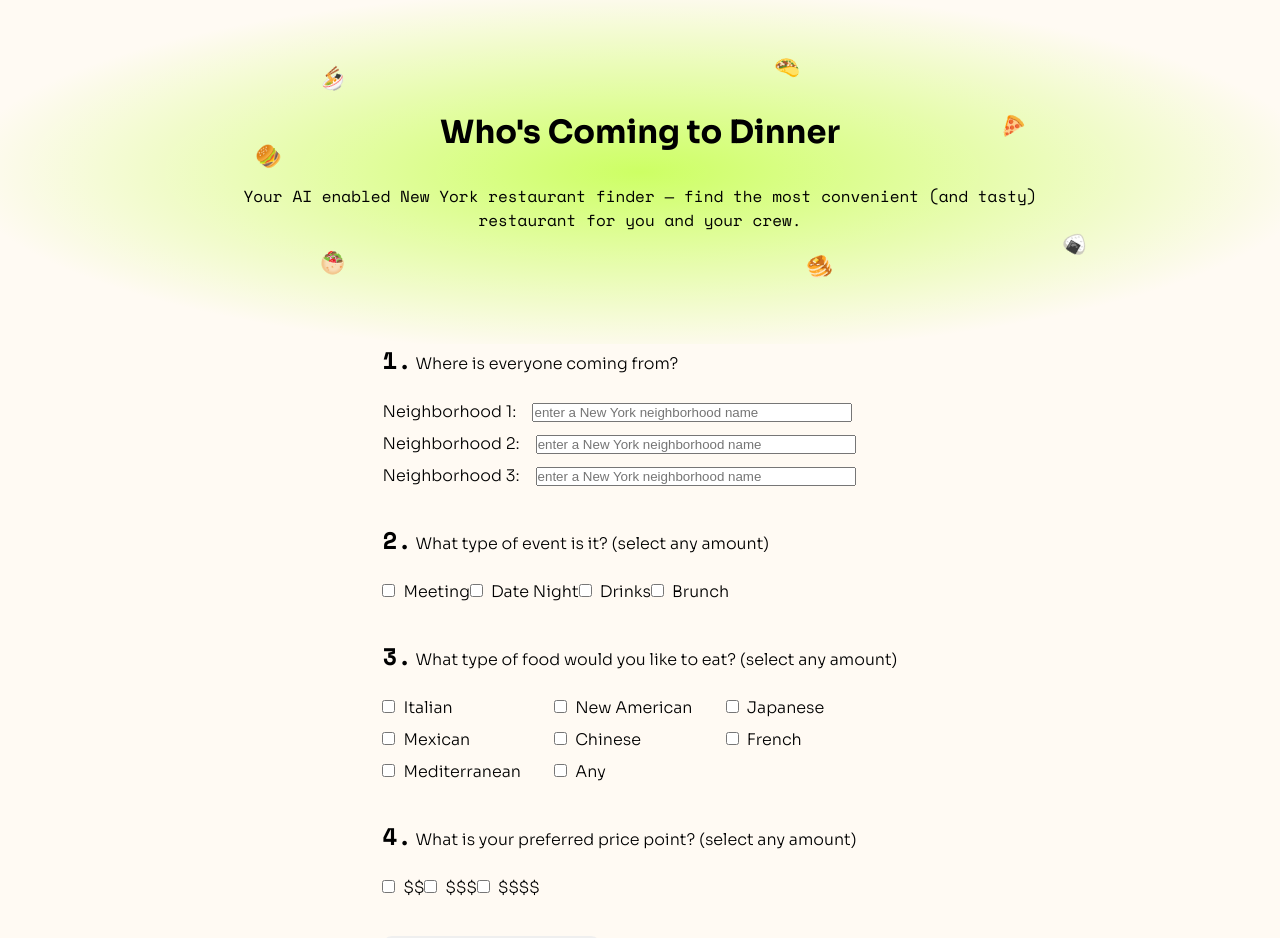
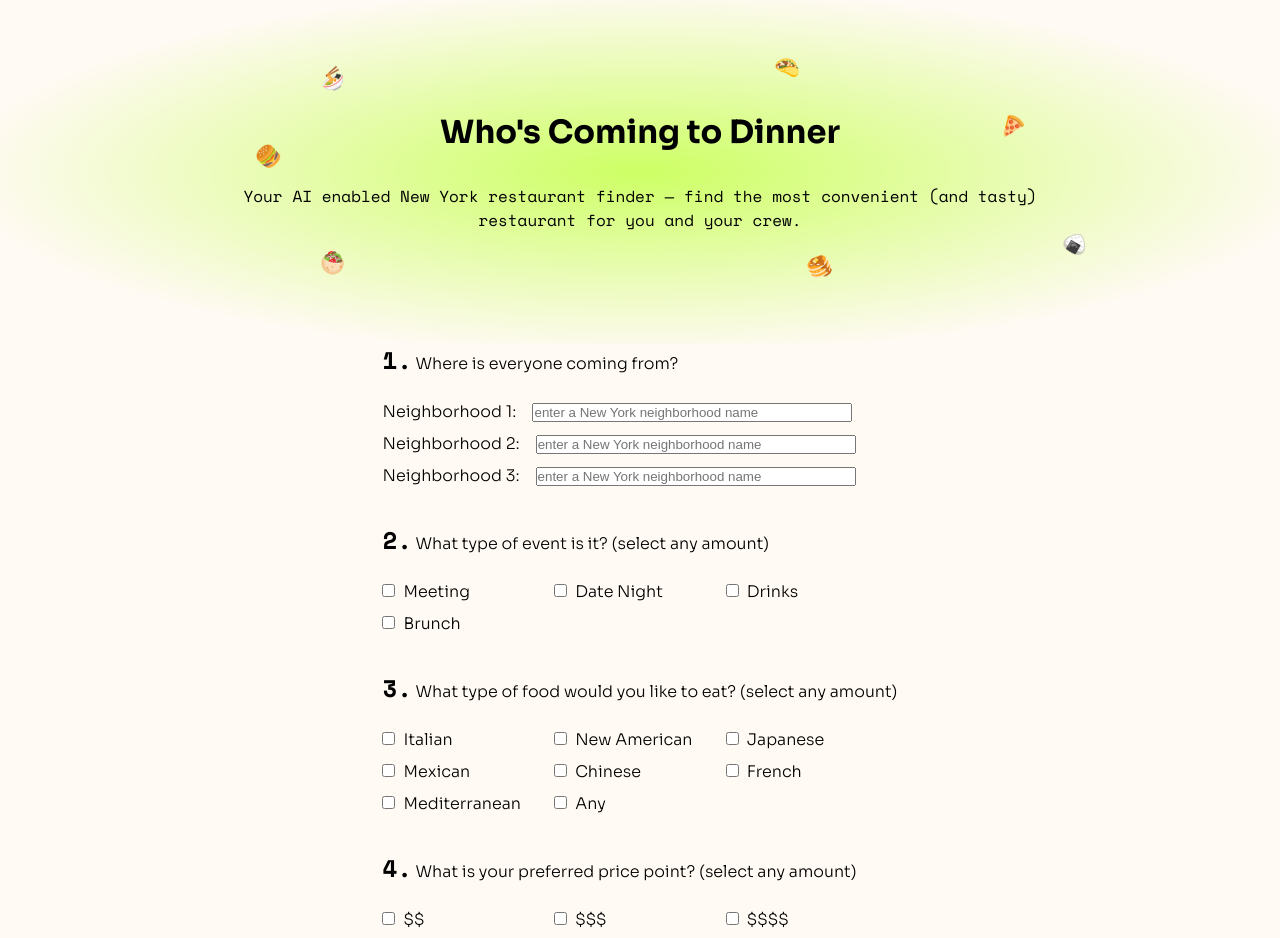
Before and after one commit to ajasinger/dinner-app, a Next.js app: page / in a window 1280 px wide. Shown: the top 938 px of the page. Built offline with nearby package versions, Linux system fonts and the light colour scheme.

Commit message:
style eventType and price checkboxes with grid

```diff
--- a/components/FormBlock.jsx
+++ b/components/FormBlock.jsx
@@ -158,6 +158,7 @@ const FormBlock = () => {
                 {/* event type */}
                 <fieldset className={styles.eventType}>
                     <legend className={styles.inputTitle}><span className={styles.number}>2.</span>  What type of event is it? (select any amount)</legend>
+                    <div>
                         <input
                             type="checkbox"
                             id="meeting"
@@ -167,6 +168,8 @@ const FormBlock = () => {
                             // className={formEntry ? "checked" : ""}
                         />
                         <label htmlFor="meeting" className={styles.checkboxLabel}>Meeting</label>
+                    </div>
+                    <div>
                         <input
                             type="checkbox"
                             id="dateNight"
@@ -176,6 +179,8 @@ const FormBlock = () => {
                             className={styles.checkbox}
                         />
                         <label htmlFor="dateNight" className={styles.checkboxLabel}>Date Night</label>
+                    </div>
+                    <div>
                         <input
                             type="checkbox"
                             id="drinks"
@@ -185,6 +190,8 @@ const FormBlock = () => {
                             className={styles.checkbox}
                         />
                         <label htmlFor="drinks" className={styles.checkboxLabel}>Drinks</label>
+                    </div>
+                    <div>
                         <input
                             type="checkbox"
                             id="brunch"
@@ -194,6 +201,7 @@ const FormBlock = () => {
                             className={styles.checkbox}
                         />
                         <label htmlFor="brunch" className={styles.checkboxLabel}>Brunch</label>
+                    </div>
                 </fieldset>
 
                 {/* food types */}
@@ -291,6 +299,7 @@ const FormBlock = () => {
                 {/* price point */}
                 <fieldset className={styles.price}>
                     <legend className={styles.inputTitle}><span className={styles.number}>4.</span>  What is your preferred price point? (select any amount)</legend>
+                    <div>
                         <input
                             type="checkbox"
                             id="inexpensive"
@@ -299,6 +308,8 @@ const FormBlock = () => {
                             onChange={handlePriceChange}
                         />
                         <label htmlFor="inexpensive" className={styles.checkboxLabel}>$$</label>
+                    </div>
+                    <div>
                         <input
                             type="checkbox"
                             id="midPriced"
@@ -308,6 +319,8 @@ const FormBlock = () => {
                             className={styles.checkbox}
                         />
                         <label htmlFor="midPriced" className={styles.checkboxLabel}>$$$</label>
+                    </div>
+                    <div>
                         <input
                             type="checkbox"
                             id="expensive"
@@ -317,6 +330,7 @@ const FormBlock = () => {
                             className={styles.checkbox}
                         />
                         <label htmlFor="expensive" className={styles.checkboxLabel}>$$$$</label>
+                    </div>
                 </fieldset>
 
                 {/* button */}
--- a/styles/FormBlock.module.css
+++ b/styles/FormBlock.module.css
@@ -10,27 +10,15 @@
 
 }
 
-.eventType {
-    border: none;
-    padding-bottom: 2rem;
-    line-height: 2rem;
-    font-weight: 300;
-}
-
-.foodType {
+.foodType,
+.eventType,
+.price {
     border: none;
     padding-bottom: 2rem;
     line-height: 2rem;
     font-weight: 300;
     display: grid;
     grid-template-columns: repeat(3, 1fr);
-}
-
-.price {
-    border: none;
-    padding-bottom: 2rem;
-    line-height: 2rem;
-    font-weight: 300;
 }
 
 .inputTitle {
```
Lines whose indentation alone changed are shown as unchanged.
